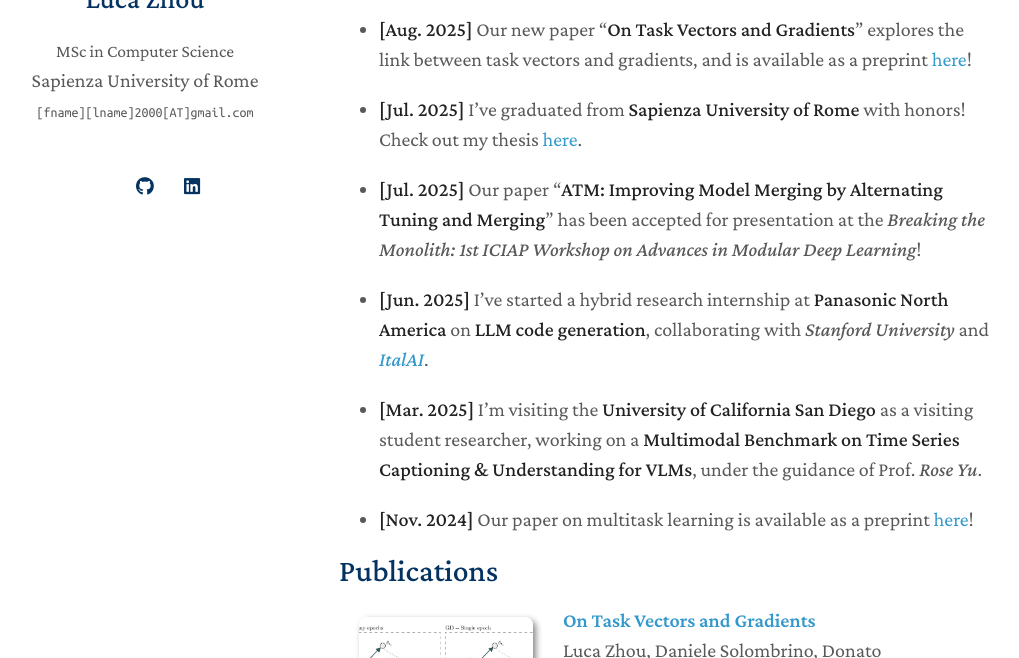
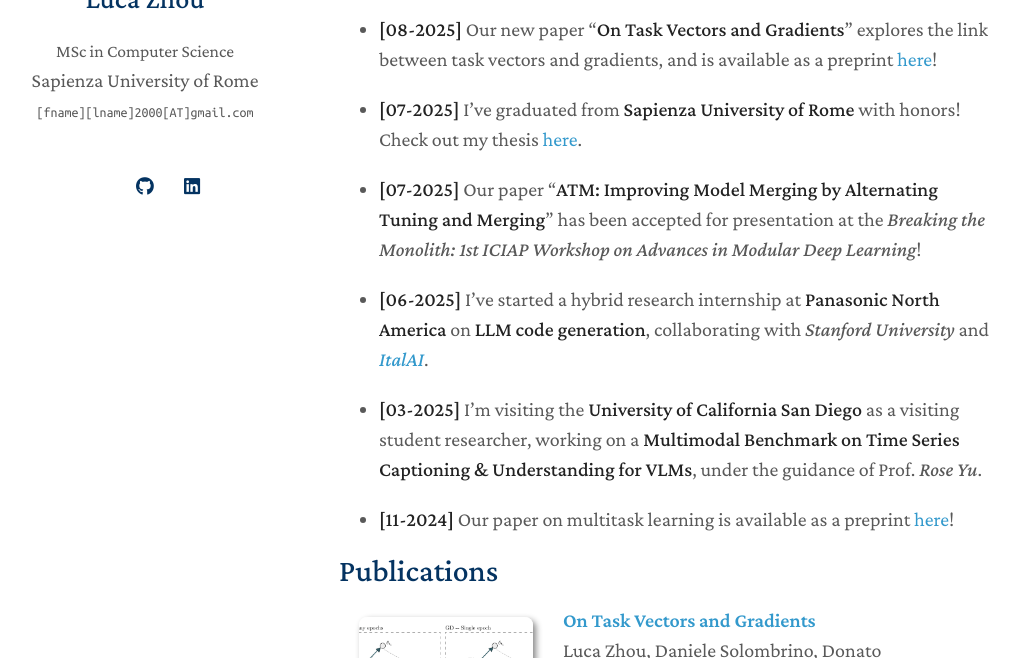
Before and after one commit to LuckerZOfficiaL/LuckerZOfficiaL.github.io, a Jekyll site: the page built from index.md, in a window 1280 px wide and 900 px high, scrolled down 415 px, cut to the strip 242-900 px from the top of the window. Shown: the whole strip, without its empty margins (131-1150 px from the left). Built offline with Jekyll 4.4.1, drawn with Linux system fonts in a browser that asks for light colours; a style sheet for code colours, icons or effects is not loaded; our own code applies the rules of GitHub Pages for plain Markdown files.

Commit message:
update month format

```diff
--- a/index.md
+++ b/index.md
@@ -17,17 +17,17 @@
 - LLMs/VLMs
 
 ## News
-- **[Aug. 2025]** Our new paper "**On Task Vectors and Gradients**" explores the link between task vectors and gradients, and is available as a preprint [here](https://arxiv.org/pdf/2508.16082)!
+- **[08-2025]** Our new paper "**On Task Vectors and Gradients**" explores the link between task vectors and gradients, and is available as a preprint [here](https://arxiv.org/pdf/2508.16082)!
 
-- **[Jul. 2025]** I've graduated from **Sapienza University of Rome** with honors! Check out my thesis [here](./assets/files/MS Thesis.pdf).
+- **[07-2025]** I've graduated from **Sapienza University of Rome** with honors! Check out my thesis [here](./assets/files/MS Thesis.pdf).
 
-- **[Jul. 2025]** Our paper "**ATM: Improving Model Merging by Alternating Tuning and Merging**" has been accepted for presentation at the *Breaking the Monolith: 1st ICIAP Workshop on Advances in Modular Deep Learning*!
+- **[07-2025]** Our paper "**ATM: Improving Model Merging by Alternating Tuning and Merging**" has been accepted for presentation at the *Breaking the Monolith: 1st ICIAP Workshop on Advances in Modular Deep Learning*!
 
-- **[Jun. 2025]** I've started a hybrid research internship at **Panasonic North America** on **LLM code generation**, collaborating with *Stanford University* and [*ItalAI*](https://italailabs.com/).
+- **[06-2025]** I've started a hybrid research internship at **Panasonic North America** on **LLM code generation**, collaborating with *Stanford University* and [*ItalAI*](https://italailabs.com/).
 
-- **[Mar. 2025]** I'm visiting the **University of California San Diego** as a visiting student researcher, working on a **Multimodal Benchmark on Time Series Captioning & Understanding for VLMs**, under the guidance of Prof. *Rose Yu*.
+- **[03-2025]** I'm visiting the **University of California San Diego** as a visiting student researcher, working on a **Multimodal Benchmark on Time Series Captioning & Understanding for VLMs**, under the guidance of Prof. *Rose Yu*.
 
-- **[Nov. 2024]** Our paper on multitask learning is available as a preprint [here](https://arxiv.org/pdf/2411.03055)!
+- **[11-2024]** Our paper on multitask learning is available as a preprint [here](https://arxiv.org/pdf/2411.03055)!
 
 
 {% include_relative _includes/publications.md %}
```
